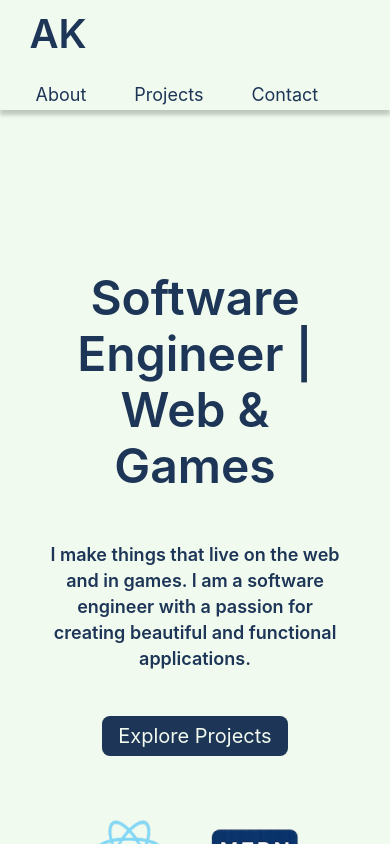
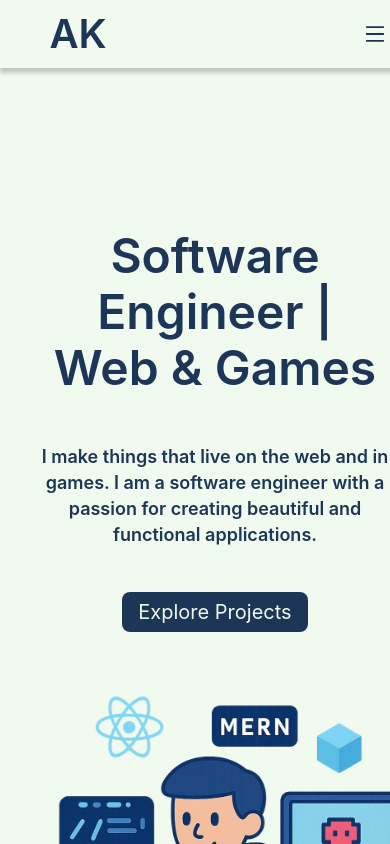
Before and after one commit to sagittariusHere/portfolio, a React (Vite) app in the folder frontend/: page / in a window 390 px wide. Shown: the top 844 px of the page. Built offline with nearby package versions, Linux system fonts and the light colour scheme.

Commit message:
Responsiveness

```diff
--- a/frontend/src/App.tsx
+++ b/frontend/src/App.tsx
@@ -33,7 +33,13 @@ const customTheme: ThemeConfig = {
 function AppContent() {
   const { token } = theme.useToken();
   return (
-    <Layout style={{ backgroundColor: token.colorBgBase, minHeight: "100vh" }}>
+    <Layout
+      style={{
+        backgroundColor: token.colorBgBase,
+        minHeight: "100vh",
+        minWidth: "430px",
+      }}
+    >
       <Navbar />
       <Hero />
       <div id="about">
--- a/frontend/src/components/About/TechStack.tsx
+++ b/frontend/src/components/About/TechStack.tsx
@@ -1,4 +1,4 @@
-import { Image, Flex, Tooltip } from "antd";
+import { Image, Tooltip, Row, Col } from "antd";
 import CardContainer from "../Shared/CardContainer";
 import { CSSProperties } from "react";
 
@@ -63,18 +63,35 @@ const techStack = [
     alt: "Solidity",
     src: "https://cdn.jsdelivr.net/gh/devicons/devicon/icons/solidity/solidity-original.svg",
   },
+  {
+    alt: "Vercel",
+    src: "https://cdn.jsdelivr.net/gh/devicons/devicon@latest/icons/vercel/vercel-original-wordmark.svg",
+  },
+  {
+    alt: "Vercel",
+    src: "https://cdn.jsdelivr.net/gh/devicons/devicon@latest/icons/circleci/circleci-plain-wordmark.svg",
+  },
 ];
 
 export default function TechStack({ style }: TechStackProps) {
   return (
     <CardContainer title="See my diverse tech stack" style={style}>
-      <Flex wrap gap={64} justify="center" style={{ marginTop: "20px" }}>
+      <Row gutter={[24, 24]} justify="center" style={{ marginTop: "20px" }}>
         {techStack.map((tech) => (
-          <Tooltip key={tech.alt} title={tech.alt}>
-            <Image width={128} preview={false} src={tech.src} alt={tech.alt} />
-          </Tooltip>
+          <Col
+            key={tech.alt}
+            xs={12}
+            sm={8}
+            md={6}
+            lg={4}
+            style={{ textAlign: "center" }}
+          >
+            <Tooltip title={tech.alt}>
+              <Image width={96} preview={false} src={tech.src} alt={tech.alt} />
+            </Tooltip>
+          </Col>
         ))}
-      </Flex>
+      </Row>
     </CardContainer>
   );
 }
--- /dev/null
+++ b/frontend/src/components/Navbar/Navbar.css
@@ -0,0 +1,8 @@
+@media (min-width: 768px) {
+  .nav-buttons {
+    display: flex !important;
+  }
+  .menu-button {
+    display: none !important;
+  }
+}
--- a/frontend/src/components/Navbar/Navbar.tsx
+++ b/frontend/src/components/Navbar/Navbar.tsx
@@ -1,15 +1,36 @@
-import { Button, Flex, theme } from "antd";
+import { Button, Drawer, Flex, theme } from "antd";
 import { Typography } from "antd";
+import { MenuOutlined } from "@ant-design/icons";
+import { useState } from "react";
 import { scrollToSection } from "../../utils/helper";
-
+import "./Navbar.css";
 const { Title } = Typography;
 
 function Navbar() {
   const { token } = theme.useToken();
+  const [open, setOpen] = useState(false);
 
-  const scrollToTop = () => {
-    window.scrollTo({ top: 0, behavior: "smooth" });
+  const showDrawer = () => setOpen(true);
+  const closeDrawer = () => setOpen(false);
+
+  const scrollAndClose = (id: string) => {
+    scrollToSection(id);
+    closeDrawer();
   };
+
+  const navButtons = (
+    <>
+      <Button type="text" onClick={() => scrollToSection("about")}>
+        About
+      </Button>
+      <Button type="text" onClick={() => scrollToSection("projects")}>
+        Projects
+      </Button>
+      <Button type="text" onClick={() => scrollToSection("contact")}>
+        Contact
+      </Button>
+    </>
+  );
 
   return (
     <Flex
@@ -26,7 +47,6 @@ function Navbar() {
       <Flex
         justify="space-between"
         align="center"
-        wrap="wrap"
         style={{
           maxWidth: "90vw",
           margin: "0 auto",
@@ -34,11 +54,8 @@ function Navbar() {
         }}
       >
         <div
-          onClick={scrollToTop}
-          style={{
-            cursor: "pointer",
-            margin: "10px",
-          }}
+          onClick={() => window.scrollTo({ top: 0, behavior: "smooth" })}
+          style={{ cursor: "pointer", margin: "10px" }}
         >
           <Title
             level={2}
@@ -47,24 +64,47 @@ function Navbar() {
             AK
           </Title>
         </div>
+
         <Flex
           gap="middle"
           style={{
-            flexWrap: "wrap",
-            justifyContent: "center",
-            marginTop: "10px",
+            display: "none",
+          }}
+          className="nav-buttons"
+        >
+          {navButtons}
+        </Flex>
+
+        <Button
+          type="text"
+          icon={<MenuOutlined />}
+          className="menu-button"
+          onClick={showDrawer}
+          style={{ fontSize: 20 }}
+        />
+
+        <Drawer
+          title="Navigation"
+          placement="top"
+          onClose={closeDrawer}
+          open={open}
+          height="auto"
+          style={{
+            backgroundColor: token.colorBgBase,
           }}
         >
-          <Button type="text" onClick={() => scrollToSection("about")}>
+          <Flex vertical gap="middle">
+            <Button type="text" onClick={() => scrollAndClose("about")}>
               About
             </Button>
-          <Button type="text" onClick={() => scrollToSection("projects")}>
+            <Button type="text" onClick={() => scrollAndClose("projects")}>
               Projects
             </Button>
-          <Button type="text" onClick={() => scrollToSection("contact")}>
+            <Button type="text" onClick={() => scrollAndClose("contact")}>
               Contact
             </Button>
           </Flex>
+        </Drawer>
       </Flex>
     </Flex>
   );
```
Also changed, not shown: frontend/src/index.css (+14 -0 lines). Lines whose indentation alone changed are shown as unchanged.
